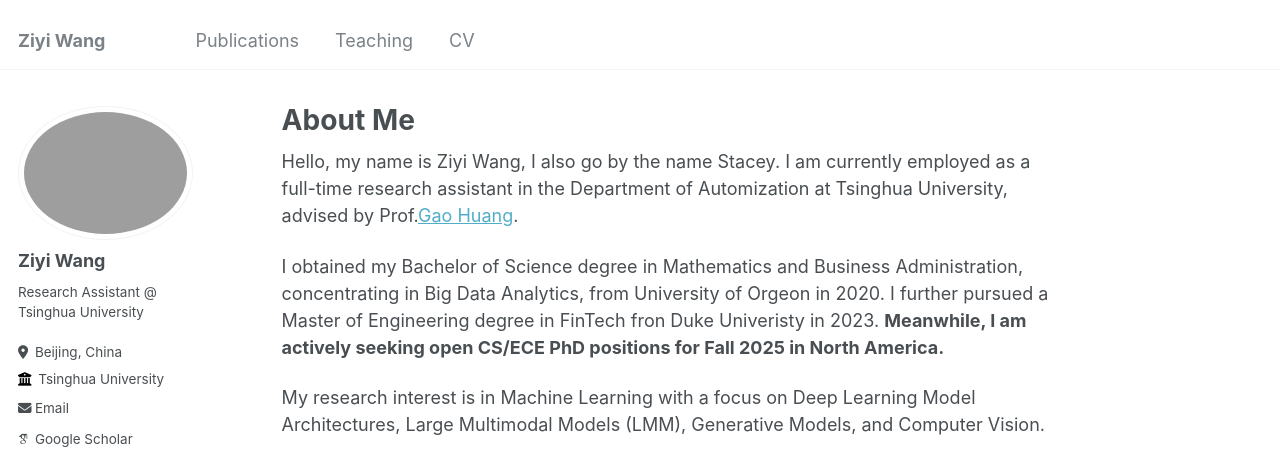
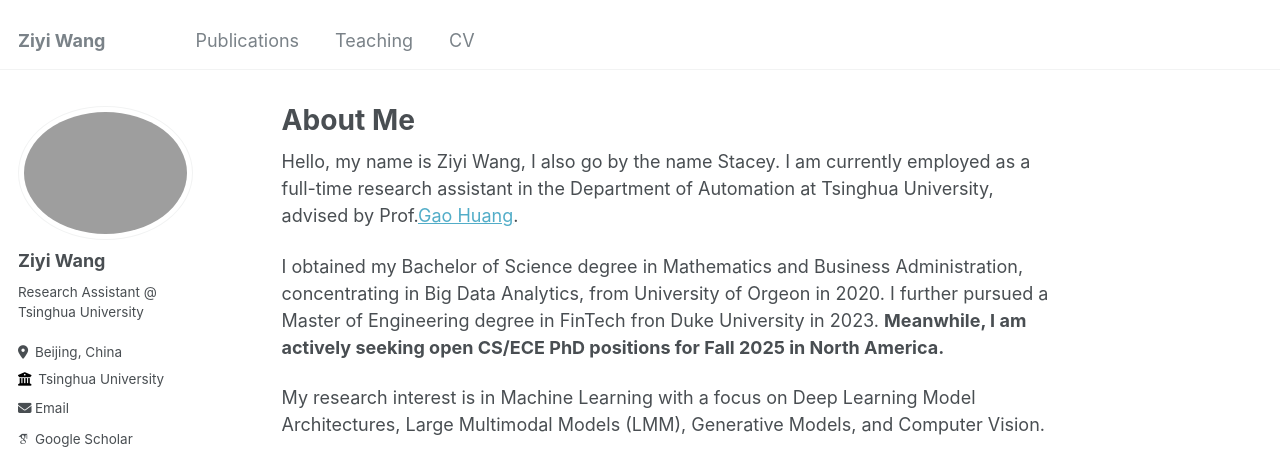
Before and after one commit to wzy526/wzy526.github.io, a Jekyll site: the page built from _pages/about.md, in a window 1280 px wide and 900 px high. Shown: the top 449 px of the window. Built offline with Jekyll 4.4.1, drawn with Linux system fonts in a browser that asks for light colours; some web fonts are replaced.

Commit message:
Update about.md

```diff
--- a/_pages/about.md
+++ b/_pages/about.md
@@ -7,9 +7,9 @@ redirect_from:
   - /about.html
 ---
 
-Hello, my name is Ziyi Wang, I also go by the name Stacey. I am currently employed as a full-time research assistant in the Department of Automization at Tsinghua University, advised by Prof.[Gao Huang](https://www.gaohuang.net/).
+Hello, my name is Ziyi Wang, I also go by the name Stacey. I am currently employed as a full-time research assistant in the Department of Automation at Tsinghua University, advised by Prof.[Gao Huang](https://www.gaohuang.net/).
 
-I obtained my Bachelor of Science degree in Mathematics and Business Administration, concentrating in Big Data Analytics, from University of Orgeon in 2020. I further pursued a Master of Engineering degree in FinTech fron Duke Univeristy in 2023. **Meanwhile, I am actively seeking open CS/ECE PhD positions for Fall 2025 in North America.**
+I obtained my Bachelor of Science degree in Mathematics and Business Administration, concentrating in Big Data Analytics, from University of Orgeon in 2020. I further pursued a Master of Engineering degree in FinTech fron Duke University in 2023. **Meanwhile, I am actively seeking open CS/ECE PhD positions for Fall 2025 in North America.**
 
 My research interest is in Machine Learning with a focus on Deep Learning Model Architectures, Large Multimodal Models (LMM), Generative Models, and Computer Vision.
 
```
